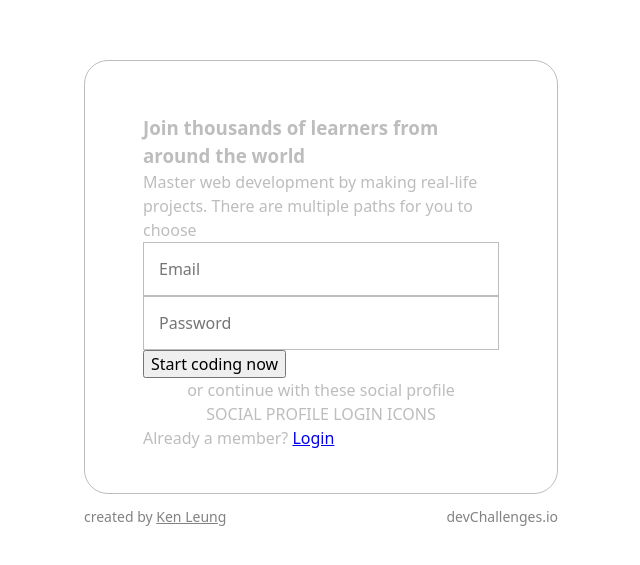
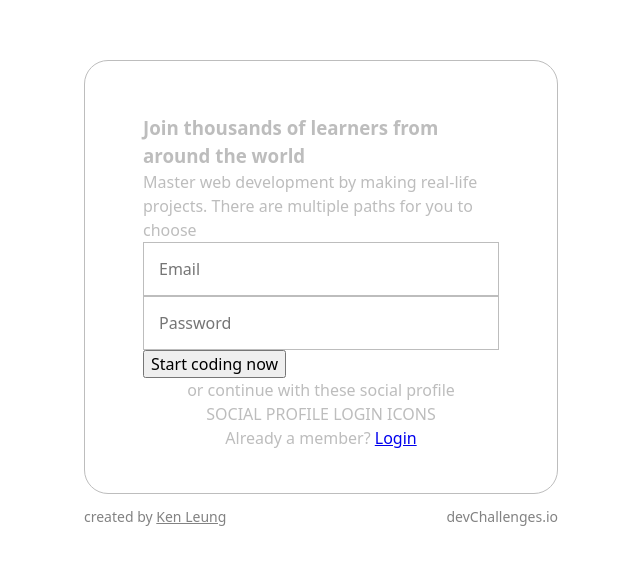
Before and after one commit to kenleung5e28/devChallenges-authentication-app, a React (Vite) app: page / in a window 1280 px wide. Shown: the part 137-702 px from the top of the page, without its empty margins (319-959 px from the left). Built offline with nearby package versions, Linux system fonts and the light colour scheme; no server answers.

Commit message:
fix alternative placement

```diff
--- a/src/login/components/LoginForm.tsx
+++ b/src/login/components/LoginForm.tsx
@@ -43,7 +43,7 @@ const LoginForm: React.FC<LoginFormProps> = ({ title, description, submitText, a
       </FormProvider>
       <Centering>or continue with these social profile</Centering>
       <Centering>SOCIAL PROFILE LOGIN ICONS</Centering>
-      {alternative}
+      <Centering>{alternative}</Centering>
     </Card>
     <CopyrightDeclaration />
   </ComponentWrapper>
```
